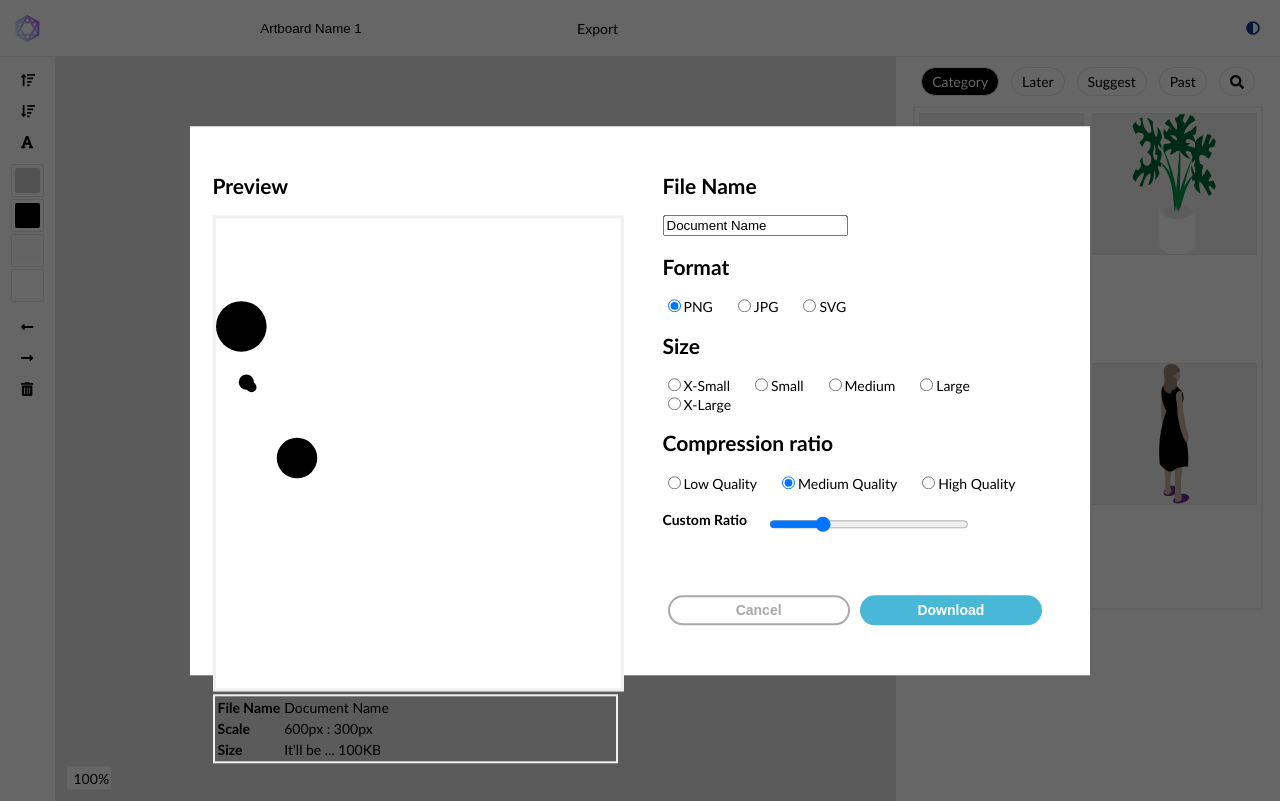
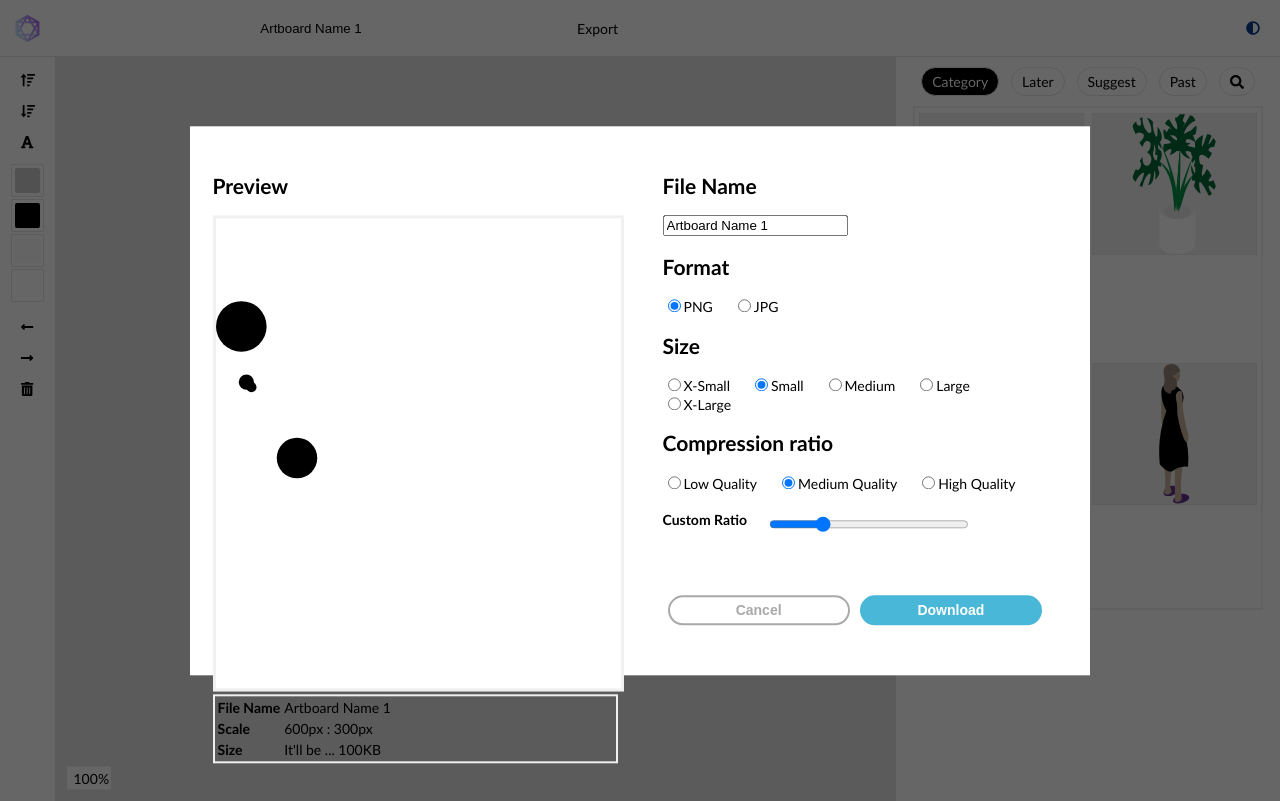
Before and after one commit to jdhudf/isography-demo, a React (Create React App) app: page / in a window 1280 px wide. Both pictures are taken after a click on the element "Export". Built offline with nearby package versions, Linux system fonts and the light colour scheme.

Commit message:
update about artboard name

```diff
--- a/src/components/atelier/topbar.js
+++ b/src/components/atelier/topbar.js
@@ -20,7 +20,7 @@ class TopBar extends React.Component {
     this.state = {
       showModal: false,
       showExportPanel: false,
-      value: getArtboardName(),
+      artboardName: getArtboardName(),
     };
 
     this.handleOpenModal = this.handleOpenModal.bind(this);
@@ -45,11 +45,11 @@ class TopBar extends React.Component {
   }
 
   changeArtboardName = (e) => {
-    this.setState({value: e.target.value});
+    this.setState({artboardName: e.target.value});
   }
 
   submitArtboardName = (e) => {
-    setArtboardName(this.state.value)
+    setArtboardName(this.state.artboardName)
     this.setState({ showModal: false })
     e.preventDefault();
   }
@@ -84,12 +84,12 @@ class TopBar extends React.Component {
         <Link to="/home" aria-label="Home" title="Home"><img className="icon" src={icon} alt="Icon" /></Link>
         </div>
         <button className="modal-botton" onClick={this.handleOpenModal}>
-          <p>{getArtboardName()}</p>
+          <p>{this.state.artboardName}</p>
         </button>
         <ReactModal style={styles} isOpen={this.state.showModal} contentLabel="Change Document Information">
           <form className="form-document" onSubmit={this.submitArtboardName}>
             <p>Change a document name.</p>
-            <input type="text" value={this.state.value} onChange={this.changeArtboardName}/>
+            <input type="text" value={this.state.artboardName} onChange={this.changeArtboardName}/>
             <button onClick={this.handleCloseModal}>Cancel</button>
             <input type="submit" value="Submit"/>
           </form>
@@ -116,7 +116,7 @@ class TopBar extends React.Component {
                 <table>
                 <tr>
                   <th>File Name</th>
-                  <td>Document Name</td>
+                  <td>{this.state.artboardName}</td>
                 </tr>
                 <tr>
                   <th>Scale</th>
@@ -131,13 +131,12 @@ class TopBar extends React.Component {
             </div>
             <div>
               <h2>File Name</h2>
-              <input type="text" value="Document Name"/>
+              <input type="text" value={this.state.artboardName}/>
               <h2>Format</h2>
 
               <ul>
                 <li><label><input type="radio" name="format" value="png" checked />PNG</label></li>
                 <li><label><input type="radio" name="format" value="jpg" />JPG</label></li>
-                <li><label><input type="radio" name="format" value="svg" />SVG</label></li>
               </ul>
 
               <h2>Size</h2>
@@ -150,11 +149,11 @@ class TopBar extends React.Component {
               </ul>
               <h2>Compression ratio</h2>
               <ul>
-                <li><label><input type="radio" name="size" value="low" checked />Low Quality</label></li>
-                <li><label><input type="radio" name="size" value="medium" checked />Medium Quality</label></li>
-                <li><label><input type="radio" name="size" value="high" />High Quality</label></li>
+                <li><label><input type="radio" name="quality" value="low" checked />Low Quality</label></li>
+                <li><label><input type="radio" name="quality" value="medium" checked />Medium Quality</label></li>
+                <li><label><input type="radio" name="quality" value="high" />High Quality</label></li>
               </ul>
-              <p><span>Custom Ratio</span> <input type="range" min="0" max="200" /></p>
+              <p><span>Custom Ratio</span> <input name="quality" type="range" min="0" max="200" /></p>
               <br/>
               <button className="cancel" onClick={this.closeExportPanel}>Cancel</button><button className="download">Download</button>
             </div>
--- a/src/pages/home.js
+++ b/src/pages/home.js
@@ -10,6 +10,8 @@ import ColorPicker from '../components/ColorPicker.js';
 //  Link
 //} from "react-router-dom";
 
+import { Tab, Tabs, TabList, TabPanel } from 'react-tabs';
+
 import MenuBar from '../components/menubar.js';
 import Navigation from '../components/navigation.js';
 import '../styles/home.scss';
@@ -20,6 +22,12 @@ import "slick-carousel/slick/slick.css";
 import "slick-carousel/slick/slick-theme.css";
 
 import HexInput from '../redux/hexinput'
+
+import { FontAwesomeIcon } from '@fortawesome/react-fontawesome'
+import {
+  faGripHorizontal,
+  faList
+} from '@fortawesome/free-solid-svg-icons'
 
 import {
   //getIsographyData,
@@ -111,6 +119,10 @@ const Dashboard = () => {
             </ul>
           </div>
           <h2>Your Documents</h2>
+          {/*<ul style={{textAlign: "center"}}>
+            <li style={{display:"inline-block"}}><FontAwesomeIcon icon={faGripHorizontal} /></li>
+            <li style={{display:"inline-block"}}><FontAwesomeIcon icon={faList} /></li>
+          </ul>*/}
           <ul className="document-list">
             {
               json.data.map(item => (
@@ -171,7 +183,8 @@ const NewArtboard = () => {
   }
 
   const updateInputValue = (e) => {
-    updateValue(e)
+    updateValue(e.target.value)
+    console.log(value);
   }
 
   const styles = {
@@ -214,7 +227,7 @@ const NewArtboard = () => {
             </svg>
           </div>
           <div className="setting">
-            <p>Artboard Name <input type="text" value={value} onChange={(e) => updateInputValue()}/></p>
+            <p>Artboard Name <input type="text" value={value} onChange={(e) => updateInputValue(e)}/></p>
             <ColorPicker color={mainColor} onChange={(e)=> setMainColor(e.color)}/>
             <ColorPicker color={subColor} onChange={(e)=> setSubColor(e.color)}/>
             <ColorPicker color={accentColor} onChange={(e)=> setAccentColor(e.color)}/>
```
